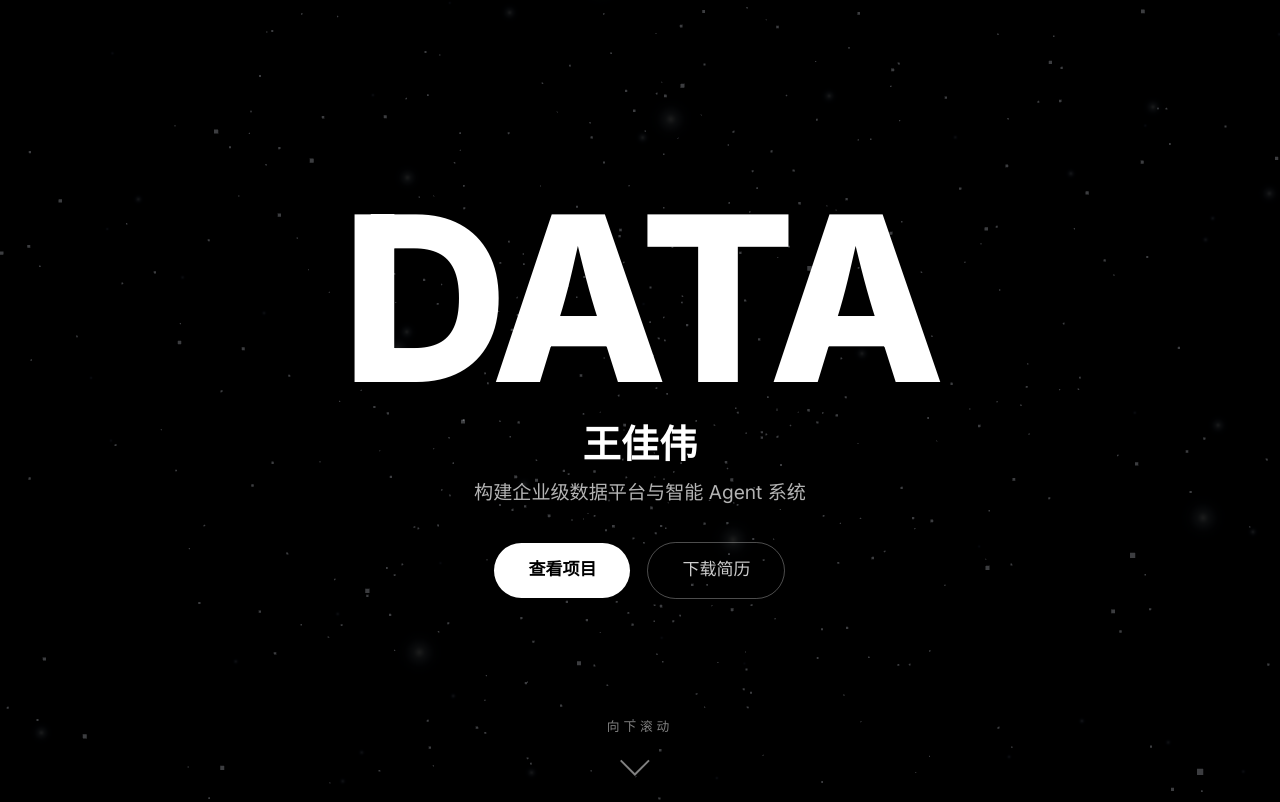
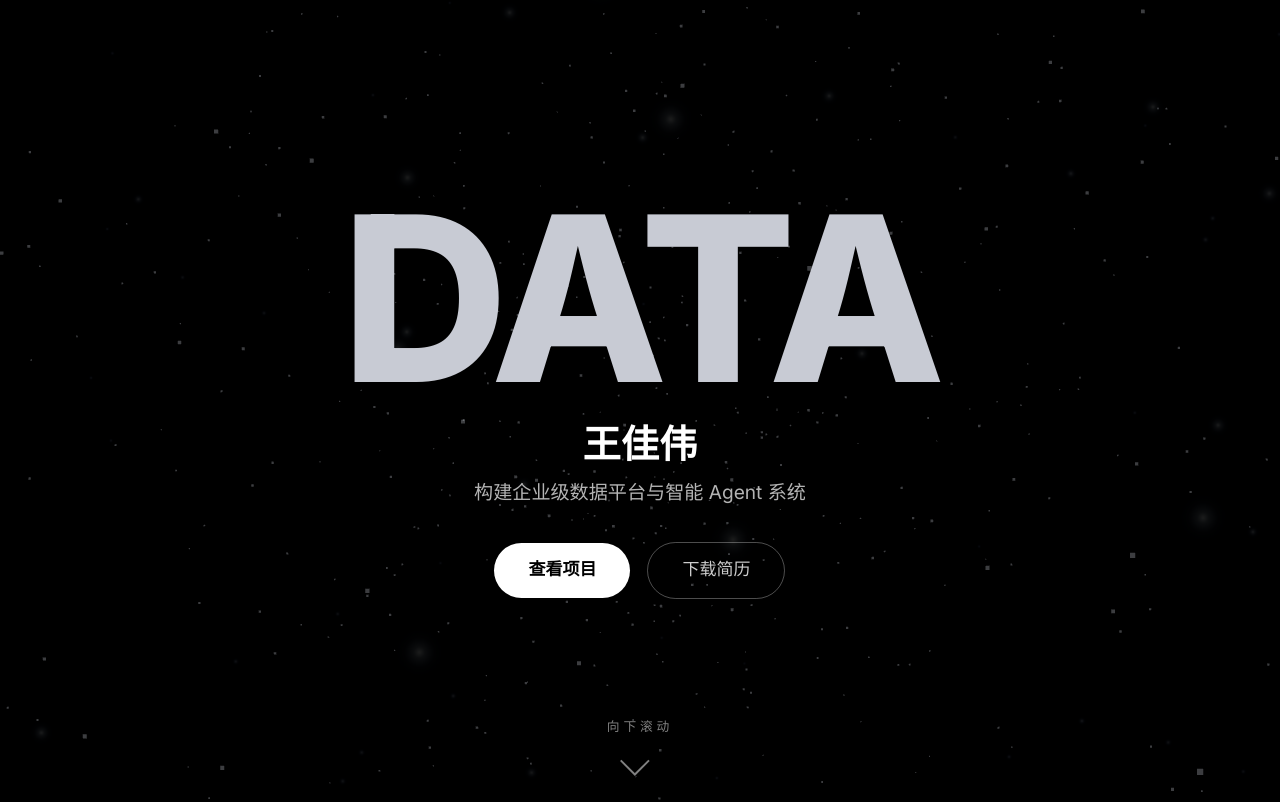
Before and after one commit to wjw200508wjw-spec/portfolio, a Next.js app: page / in a window 1280 px wide. Shown: the top 802 px of the page. Built offline with nearby package versions, Linux system fonts and the light colour scheme.

Commit message:
fix: DATA color lowered to #c8cbd4 (text-primary)

```diff
--- a/app/components/Hero.tsx
+++ b/app/components/Hero.tsx
@@ -43,7 +43,7 @@ export default function Hero() {
 
       {/* Content: text + buttons */}
       <motion.div ref={contentRef} className="relative z-10 text-center px-6" style={{ opacity: contentOpacity }}>
-        <h1 className="text-[clamp(5rem,18vw,18rem)] font-extrabold leading-[0.85] select-none text-white tracking-[-0.03em]">
+        <h1 className="text-[clamp(5rem,18vw,18rem)] font-extrabold leading-[0.85] select-none tracking-[-0.03em]" style={{ color: "#c8cbd4" }}>
           DATA
         </h1>
 
```
